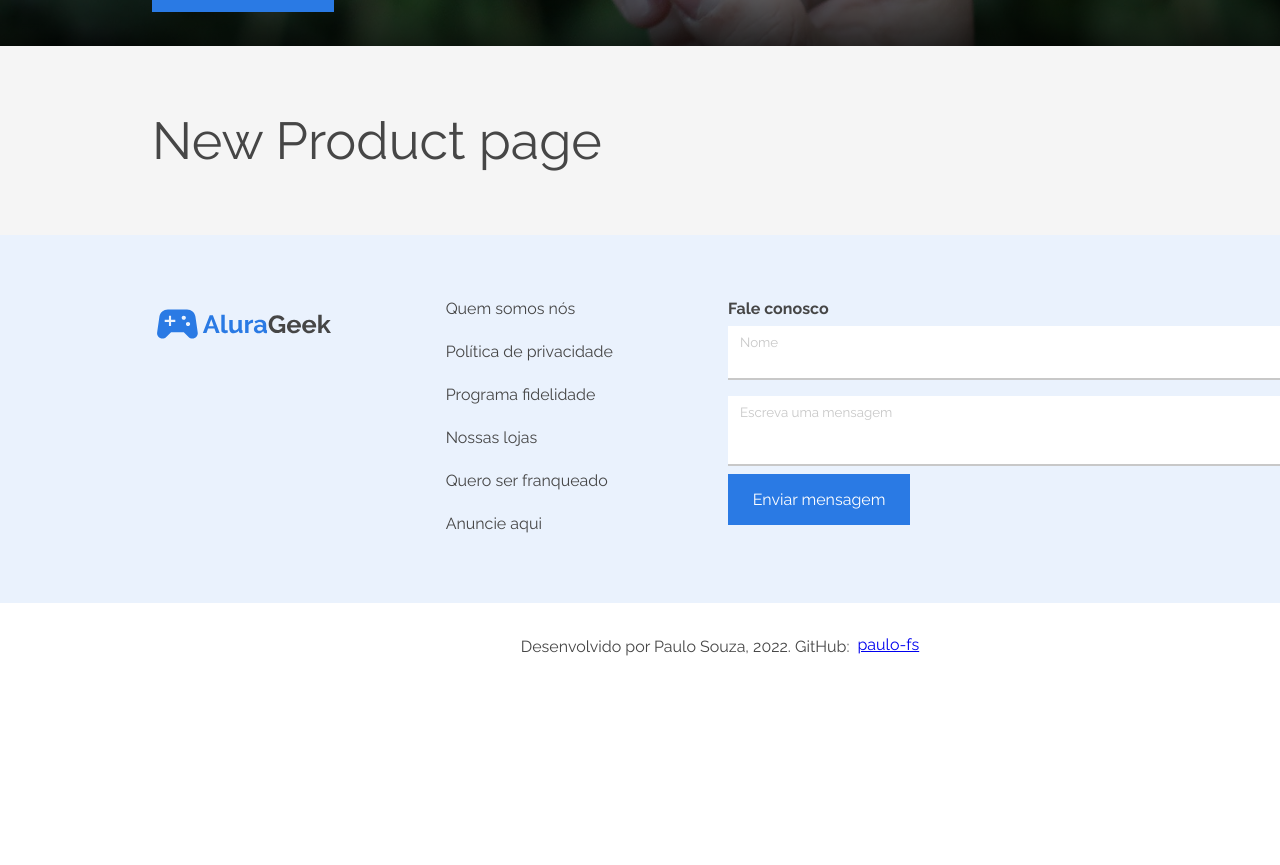
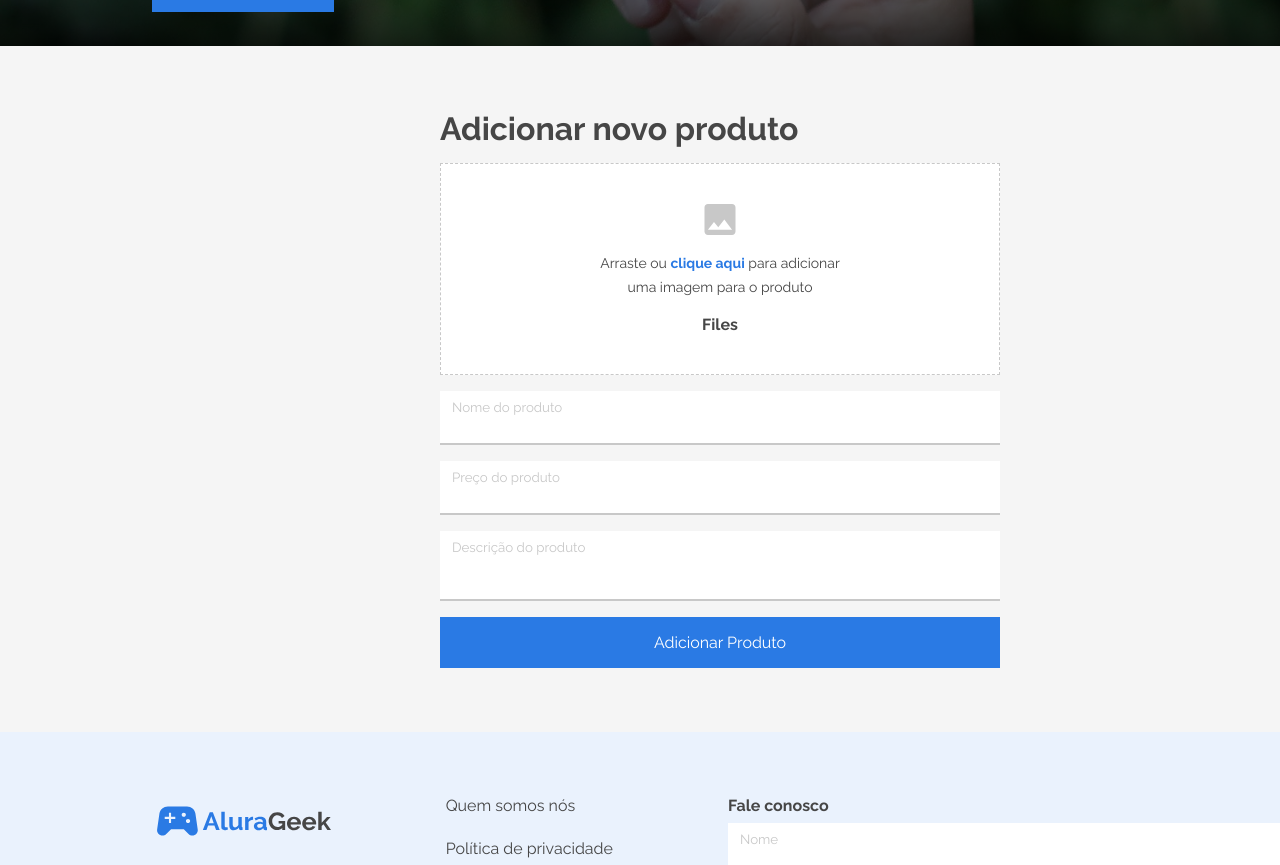
Before and after one commit to paulo-fs/AluraGeek, a React (Create React App) app in the folder frontend/: page /newproduct in a window 1280 px wide. Shown: the part 421-1286 px from the top of the page. Before the commit the page ends 1112 px from the top, so only its background shows below. Built offline with nearby package versions, Linux system fonts and the light colour scheme.

Commit message:
created new product page

```diff
--- a/frontend/package.json
+++ b/frontend/package.json
@@ -9,6 +9,7 @@
     "prop-types": "^15.8.1",
     "react": "^17.0.2",
     "react-dom": "^17.0.2",
+    "react-dropzone": "^12.0.4",
     "react-router-dom": "5.3.0",
     "react-scripts": "5.0.0",
     "styled-components": "^5.3.3",
--- /dev/null
+++ b/frontend/src/components/Input.js
@@ -0,0 +1,17 @@
+import styled from 'styled-components';
+
+export const Input = styled.input`
+  width: 560px;
+  padding: 28px 12px 8px;
+
+  outline: none;
+  border: none;
+  border-bottom: 2px solid ${({ theme }) => theme.colors.grayDark};
+
+  &::placeholder{
+    color: ${({ theme }) => theme.colors.grayDark};
+
+    position: absolute;
+    top: 8px;
+  }
+`;
--- /dev/null
+++ b/frontend/src/components/TextArea.js
@@ -0,0 +1,19 @@
+import styled from 'styled-components';
+
+export const TextArea = styled.textarea`
+  width: 560px;
+  padding: 28px 12px 8px;
+
+  resize: none;
+  outline: none;
+
+  border: none;
+  border-bottom: 2px solid ${({ theme }) => theme.colors.grayDark};
+
+  &::placeholder{
+    color: ${({ theme }) => theme.colors.grayDark};
+
+    position: absolute;
+    top: 8px;
+  }
+`;
--- a/frontend/src/pages/Login/Login.js
+++ b/frontend/src/pages/Login/Login.js
@@ -1,5 +1,4 @@
 import { Container } from './style';
-import Button from '../../components/Button';
 
 export default function Login() {
   return (
--- a/frontend/src/pages/NewProduct/NewProduct.js
+++ b/frontend/src/pages/NewProduct/NewProduct.js
@@ -1,5 +1,55 @@
-export default function NewProduct() {
+import { useDropzone } from 'react-dropzone';
+import { Container } from './style';
+
+import { Input } from '../../components/Input';
+import { TextArea } from '../../components/TextArea';
+
+import ImageIcon from '../../assets/icons/image.svg';
+
+export default function NewProduct(props) {
+  const { acceptedFiles, getRootProps, getInputProps } = useDropzone();
+
+  const files = acceptedFiles.map((file) => (
+    <li key={(file.path)}>
+      {file.path}
+      {' '}
+      -
+      {' '}
+      {file.size}
+      {' '}
+      bytes
+    </li>
+  ));
+
   return (
-    <h1>New Product page</h1>
+    <Container>
+      <h2>Adicionar novo produto</h2>
+
+      <div className="add-file">
+        <div className="drop-zone">
+          <img src={ImageIcon} alt="icone imagem" />
+          <div {...getRootProps({ className: 'dropzone' })}>
+            <input {...getInputProps()} />
+            <p>
+              Arraste ou
+              {' '}
+              <span>clique aqui</span>
+              {' '}
+              para adicionar uma imagem para o produto
+            </p>
+          </div>
+          <aside>
+            <h4>Files</h4>
+            <ul>{files}</ul>
+          </aside>
+        </div>
+
+      </div>
+
+      <Input placeholder="Nome do produto" />
+      <Input placeholder="Preço do produto" />
+      <TextArea placeholder="Descrição do produto" rows="2" />
+      <button type="submit" className="submit-button">Adicionar Produto</button>
+    </Container>
   );
 }
--- /dev/null
+++ b/frontend/src/pages/NewProduct/style.js
@@ -0,0 +1,78 @@
+import styled from 'styled-components';
+
+export const Container = styled.form`
+  width: 100%;
+  height: 100%;
+
+  padding: 0 288px;
+
+  display: flex;
+  flex-direction: column;
+  gap: 16px;
+
+  h2{
+    font-size: 32px;
+  }
+
+  .submit-button{
+    width: 100%;
+    height: 51px;
+    padding: 0 16px;
+
+    background-color: ${({ theme }) => theme.colors.main};
+    color: #fff;
+    border: 1px solid transparent;
+    font-weight: normal;
+    font-size: 16px;
+
+    transition: .2s ease-in;
+    &:hover{
+      background-color: ${({ theme }) => theme.colors.mainLight1};
+    }
+
+    &:active{
+      background-color: ${({ theme }) => theme.colors.black};
+    }
+
+    &[disabled] {
+      background-color: ${({ theme }) => theme.colors.gray};
+    }
+  }
+
+  .add-file{
+
+    display: flex;
+    gap: 16px;
+    align-items: center;
+
+    span{
+      color: ${({ theme }) => theme.colors.main};
+      font-weight: bold;
+    }
+
+    .drop-zone{
+      width: 100%;
+      padding: 40px 148px;
+
+      display: flex;
+      flex-direction: column;
+      align-items: center;
+      gap: 16px;
+
+      background: #fff;
+      border: 1px dashed ${({ theme }) => theme.colors.grayDark};
+
+
+      p{
+        text-align: center;
+        font-size: 14px;
+      }
+
+      img{
+        width: 32px;
+      }
+    }
+
+
+  }
+`;
```
Also changed, not shown: frontend/.eslintrc.json, frontend/src/assets/icons/image.svg (added), 1 other file (tests, documents, lock files or other folders).
